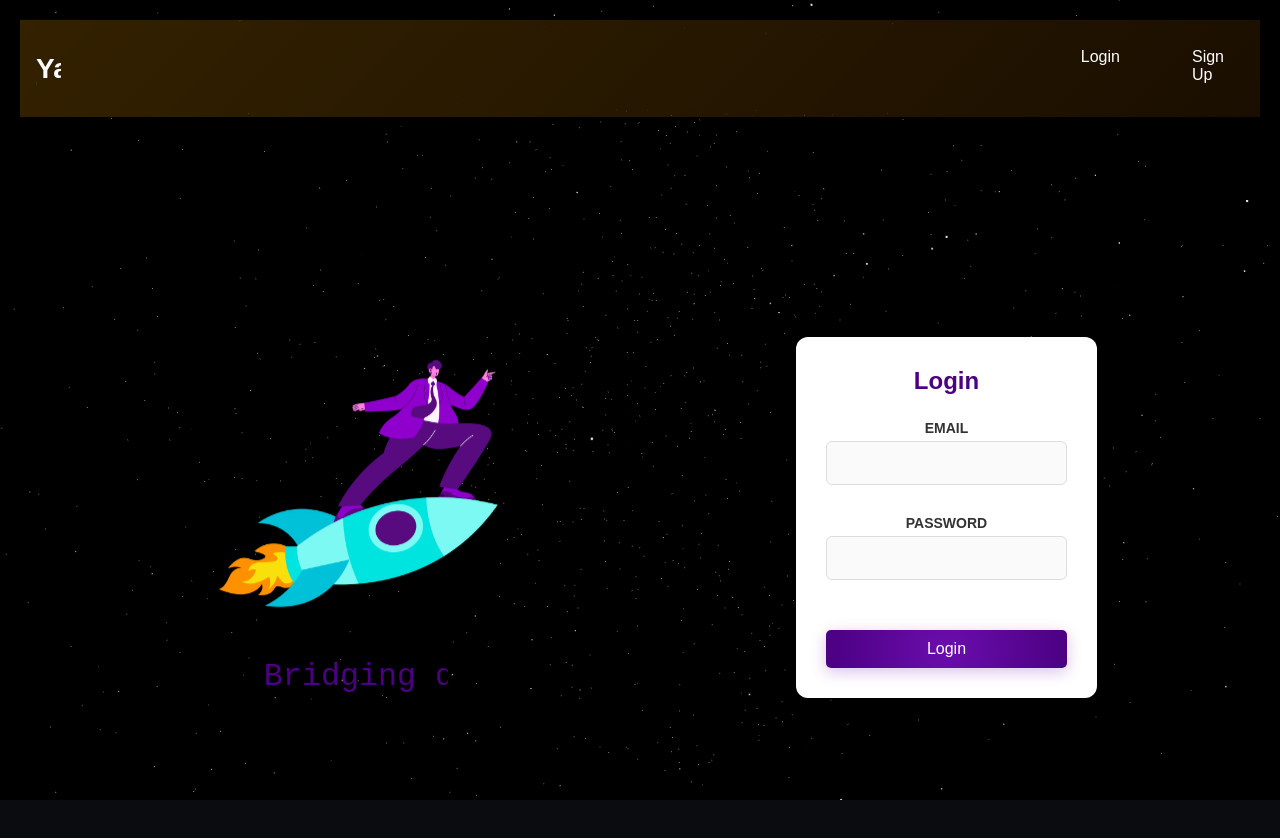
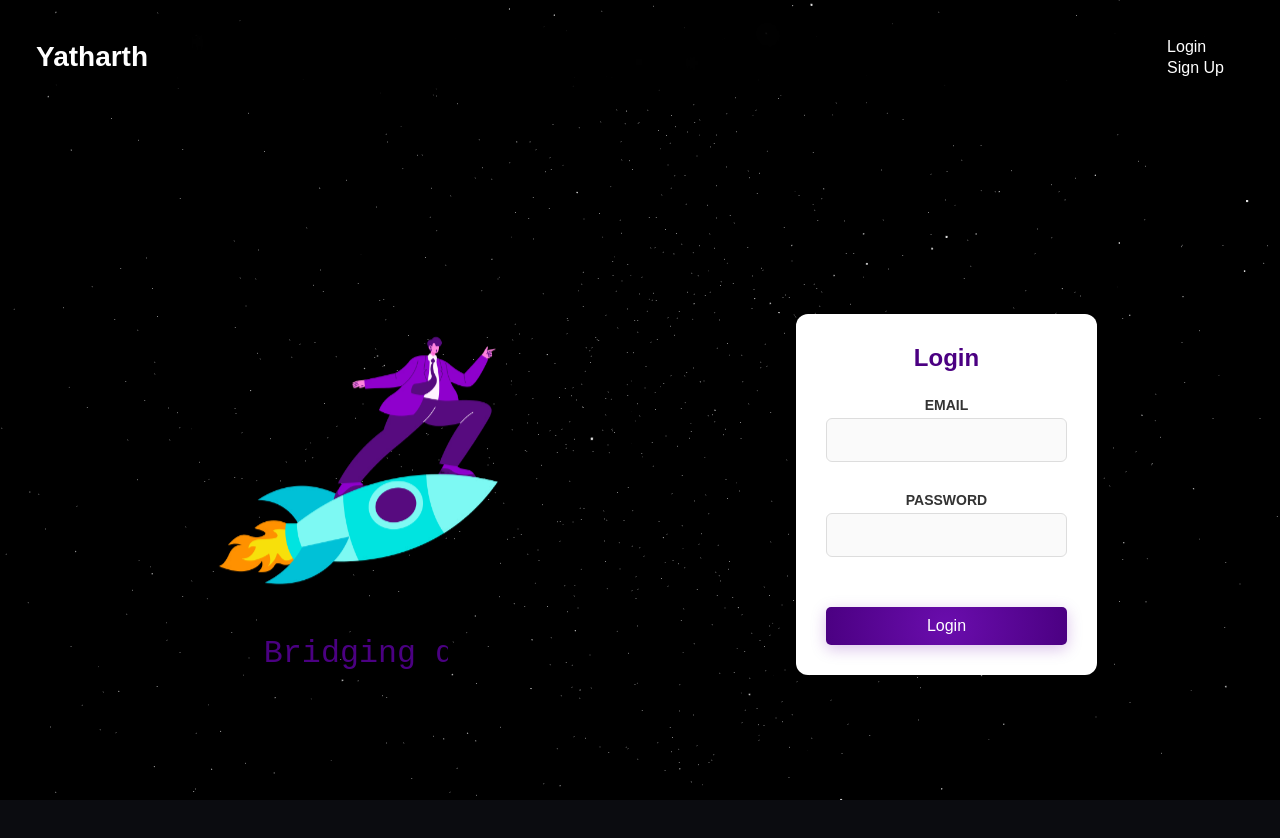
Before and after one commit to Aadithya-J/sih24, a React (Vite) app in the folder frontend/: page /login in a window 1280 px wide. Shown: the top 838 px of the page. Built offline with nearby package versions, Linux system fonts and the light colour scheme; no server answers.

Commit message:
light dark

```diff
--- a/frontend/src/components/Navbar/Navbar.css
+++ b/frontend/src/components/Navbar/Navbar.css
@@ -1,128 +1,91 @@
 /* Basic styling for the navbar */
 .navbar {
-  position: -webkit-static; /* For Safari */
   position: static;
   top: 0;
   z-index: 1000;
   padding: 1rem;
   box-shadow: 0 2px 4px rgba(0, 0, 0, 0.3); /* Soft shadow */
-  backdrop-filter: blur(10px); /* Blurs the background to enhance the celestial effect */
-  color: #fff; /* White text for better contrast */
+  backdrop-filter: blur(10px); /* Blurs the background */
+  color: #fff; /* White text for contrast */
   transition: background-color 0.3s;
+}
 
+/* Light mode styling */
+.light-mode .navbar {
+  background: orange;
+}
+
+/* Dark mode styling */
+.dark-mode .navbar {
   background: linear-gradient(
     135deg,
     rgba(255, 165, 0, 0.2) 0%, /* Light orange with 20% opacity */
     rgba(255, 140, 0, 0.1) 100% /* Slightly darker orange with 10% opacity */
   );
-
 }
 
+/* Container styling */
 .navbar__container {
   display: flex;
   justify-content: space-between;
   align-items: center;
 }
 
-/* Logo styles */
+/* Logo styling */
 .navbar__logo {
-  font-size: 1.75rem; /* Increased size for a more prominent logo */
+  font-size: 1.75rem;
   font-weight: bold;
   text-decoration: none;
-  color: #fff; /* White color to stand out on dark background */
+  color: inherit; /* Inherit color from parent */
   position: relative;
-  overflow: hidden; /* Ensure the underline effect stays within the bounds of the logo */
-  transition: color 0.3s, transform 0.3s, box-shadow 0.3s; /* Added box-shadow transition */
+  overflow: hidden;
+  transition: color 0.3s, transform 0.3s, box-shadow 0.3s;
 }
 
-/* Hover effect for the logo */
 .navbar__logo:hover {
   color: #a24fc4; /* Purple color on hover */
-  transform: scale(1.1) rotate(360deg); /* Slightly enlarge and rotate logo on hover */
-  box-shadow: 0 0 20px rgba(162, 79, 196, 0.8), inset 0 0 10px rgba(162, 79, 196, 0.6); /* Add outer and inner glow effects */
-  background: linear-gradient(45deg, rgba(162, 79, 196, 0.2), rgba(162, 79, 196, 0.1)); /* Optional: Add a subtle gradient background */
+  box-shadow: 0 0 20px rgba(162, 79, 196, 0.8), inset 0 0 10px rgba(162, 79, 196, 0.6);
+  background: linear-gradient(45deg, rgba(162, 79, 196, 0.2), rgba(162, 79, 196, 0.1));
 }
 
-/* Dynamic underline effect for logo */
 .navbar__logo::after {
   content: '';
   position: absolute;
   left: 0;
   bottom: 0;
   width: 100%;
-  height: 3px; /* Thickness of the underline */
-  background-color: #a24fc4; /* Purple color for the underline */
-  transform: translateX(-100%); /* Start hidden to the left */
+  height: 3px;
+  background-color: #a24fc4;
+  transform: translateX(-100%);
   transition: transform 0.3s ease;
 }
 
-
-/* Hover effect for logo underline */
 .navbar__logo:hover::after {
-  transform: translateX(0); /* Slide in from the left to cover the full width */
+  transform: translateX(0);
 }
-
 
 /* Menu styles */
 .navbar__menu {
-  display: none; /* Initially hidden for mobile */
-  position: absolute;
-  top: 100%;
-  right: 0;
-
-
-  box-shadow: 0 2px 4px rgba(0, 0, 0, 0.3);
-  width: 100%;
-  z-index: 1000;
-  transition: opacity 0.3s ease-in-out;
-  opacity: 0;
-  visibility: hidden;
+  display: flex;
+  gap: 2rem;
 }
 
-.navbar__menu.show-menu {
-  display: block;
-  opacity: 1;
-  visibility: visible;
-}
-
-.navbar__list {
+.navbar__menu .navbar__list {
   list-style: none;
-  padding: 1rem;
+  padding: 0;
   margin: 0;
   display: flex;
-  flex-direction: column;
-  gap: 1rem;
-  width: 600px;
-}
-
-.navbar__container {
-  display: flex;
-  justify-content: space-between;
-  align-items: center;
-  width: 100%;
-}
-
-.navbar__menu {
-  flex-grow: 1;
-  display: flex;
-  justify-content: center; /* Center the links */
-}
-
-.navbar__list {
-  list-style: none;
-  display: flex;
-  gap: 2rem; /* Adjust spacing between the links */
+  gap: 2rem;
 }
 
 .navbar__link {
   text-decoration: none;
-  color: #fff; /* White color to stand out on dark background */
+  color: inherit;
+  font-size: 1rem;
+  padding: 0.5rem 1rem;
   position: relative;
   overflow: hidden;
-  font-size: 1rem;
-  padding: 0.5rem 1rem;
   transition: color 0.3s;
-  display: inline-block;
 }
 
 .navbar__link::after {
@@ -145,106 +108,17 @@
 .navbar__profile {
   position: relative;
   display: inline-block;
-  margin-left: auto; /* Move profile to the right */
 }
 
 .navbar__profile-icon {
   font-size: 2rem;
-  color: #fff;
+  color: inherit;
   cursor: pointer;
-  transition: color 0.3s; /* Smooth transition for color change */
+  transition: color 0.3s;
 }
 
-/* Hover effect for profile icon */
 .navbar__profile-icon:hover {
-  color: #ff5722; /* Orange color */
-}
-
-/* Menu styles */
-.navbar__menu {
-  display: none; /* Initially hidden for mobile */
-  position: absolute;
-  top: 100%;
-  right: 0;
-
-  box-shadow: 0 2px 4px rgba(0, 0, 0, 0.3);
-
-  z-index: 1000;
-  transition: opacity 0.3s ease-in-out;
-  opacity: 0;
-  visibility: hidden;
-}
-
-.navbar__menu.show-menu {
-  display: block;
-  opacity: 1;
-  visibility: visible;
-}
-
-.navbar__list {
-  list-style: none;
-  padding: 1rem;
-
-  display: flex;
-  flex-direction: right;
-  gap: 0rem;
-}
-
-.navbar__container {
-  display: flex;
-  justify-content: space-between;
-  align-items: center;
-  width: 100%;
-}
-
-.navbar__menu {
-  flex-grow: 1;
-  display: flex;
-  justify-content: center; /* Center the links */
-}
-
-.lio {
-  list-style: none;
-  display: flex;
-  gap: 2rem; /* Adjust spacing between the links */
-  flex-direction: right;
-  margin-left: 1000px;
-}
-
-.navbar__link {
-  text-decoration: none;
-  color: #fff; /* White color to stand out on dark background */
-  position: relative;
-  overflow: hidden;
-  font-size: 1rem;
-  padding: 0.5rem 1rem;
-  transition: color 0.3s; /* Smooth transition for color change */
-  display: inline-block;
-}
-.pi strong svg {
-  font-size: 2em; /* Adjust the size as needed */
-  float: left;
-}
-
-/* Hover effect for links in the menu */
-.navbar__link:hover {
-  color: #ff5722; /* Orange color */
-}
-
-.navbar__link::after {
-  content: '';
-  position: absolute;
-  width: 100%;
-  height: 2px;
-  background-color: #fff;
-  bottom: 0;
-  left: 50%;
-  transform: translateX(-50%) scaleX(0);
-  transition: transform 0.3s ease;
-}
-
-.navbar__link:hover::after {
-  transform: translateX(-50%) scaleX(1);
+  color: #ff5722;
 }
 
 /* Profile dropdown */
@@ -302,7 +176,7 @@
 
 /* Mobile toggle styling */
 .navbar__toggle {
-  display: none; /* Only show for mobile */
+  display: none;
 }
 
 @media (max-width: 1150px) {
@@ -314,7 +188,7 @@
     display: none;
   }
 
-  .show-menu {
+  .navbar__menu.show-menu {
     display: block;
   }
 }
@@ -322,7 +196,7 @@
 /* Responsive styles */
 @media (min-width: 1150px) {
   .navbar__toggle {
-    display: none; /* Hide toggle button on larger screens */
+    display: none;
   }
 
   .navbar__menu {
@@ -335,43 +209,31 @@
   }
 
   .navbar__list {
-    flex-direction: row; /* Align links horizontally */
+    flex-direction: row;
   }
 
-  .navbar__link,
-  .navbar__button {
+  .navbar__link {
     padding: 0.5rem 1rem;
   }
 }
 
-/* Link styles */
+/* Additional styles */
 .navbar__link {
-  text-decoration: none;
-  color: #fff; /* White text for contrast */
   padding: 0.75rem 1.25rem;
   border-radius: 4px;
-  position: relative;
-  overflow: hidden; /* Ensure the underline effect stays within the bounds of the link */
 }
-.navbar__menu--auth {
-  display: flex;
-  gap: 1rem;
-  margin-left: auto; /* Pushes the menu to the right */
-}
-/* Underline effect */
+
 .navbar__link::before {
   content: '';
   position: absolute;
   left: 50%;
   bottom: 0;
   width: 0;
-  height: 2px; /* Thickness of the underline */
-  background-color: #a24fc4; /* Purple color for the underline */
+  height: 2px;
+  background-color: #a24fc4;
   transition: width 0.3s ease, left 0.3s ease;
-  /* Adjust the height and background color as needed */
 }
 
-/* Hover effect */
 .navbar__link:hover::before {
   left: 0;
   width: 100%;
--- a/frontend/src/components/Navbar/Navbar.jsx
+++ b/frontend/src/components/Navbar/Navbar.jsx
@@ -11,7 +11,7 @@ function Navbar() {
   const { user } = useAuthContext();
   const [showMenu, setShowMenu] = useState(false);
   const [showProfileDropdown, setShowProfileDropdown] = useState(false);
-
+  const [isLightMode, setIsLightMode] = useState(false); // Added state for theme
   const profileRef = useRef(null);
 
   const toggleMenu = () => {
@@ -20,6 +20,12 @@ function Navbar() {
 
   const toggleProfileDropdown = () => {
     setShowProfileDropdown((prev) => !prev);
+  };
+
+  const toggleTheme = () => {
+    setIsLightMode((prevMode) => !prevMode);
+    document.body.classList.toggle('light-mode', !isLightMode);
+    document.body.classList.toggle('dark-mode', isLightMode);
   };
 
   useEffect(() => {
@@ -36,7 +42,7 @@ function Navbar() {
   }, [profileRef]);
 
   return (
-    <nav className="navbar">
+    <nav className={`navbar ${isLightMode ? 'light-mode' : 'dark-mode'}`}>
       <div className="navbar__container">
         {/* Logo */}
         <Link to="/" className="navbar__logo">
@@ -73,7 +79,13 @@ function Navbar() {
                 </li>
               </ul>
             </div>
-
+            <button
+                      className="theme-toggle-button"
+                      onClick={toggleTheme}
+                      aria-label={`Switch to ${isLightMode ? 'Dark' : 'Light'} Mode`}
+                    >
+                      Switch to {isLightMode ? 'Dark' : 'Light'} Mode
+                    </button>
             {/* Profile Dropdown */}
             <div className="navbar__profile" ref={profileRef}>
               <FaUserCircle
@@ -91,11 +103,12 @@ function Navbar() {
                         {user?.displayName || "Unknown"}
                       </p>
                     </Link>
-                    <p> {user?.email || "Unknown"}</p>
+                    <p>{user?.email || "Unknown"}</p>
                     {!user?.displayName && (
                       <Link to="/personalized-form">Complete Profile</Link>
                     )}
                     <hr />
+
                     <button onClick={logout} className="navbar__logout-button">
                       Logout
                     </button>
--- a/frontend/src/pages/home/Home.css
+++ b/frontend/src/pages/home/Home.css
@@ -1,15 +1,197 @@
-/* Basic styling for the body */
+/* Home.css */
 @import url('https://fonts.googleapis.com/css2?family=Roboto:wght@400;700&display=swap');
 
+/* Base styles for the light and dark modes */
 body {
   margin: 0;
   padding: 0;
   font-family: 'Roboto', sans-serif;
-  background-color: #d6d9e7;
+
   color: #fff;
 }
 
-/* Hero Section */
+
+/* Light Mode Styles */
+.light-mode {
+  background-color: #f5f5f5;
+  color: black;
+}
+
+.light-mode .hero-section {
+  background-color: #ffffff;
+}
+
+.light-mode .features-section {
+  display: grid;
+  grid-template-columns: repeat(2, 1fr);
+  gap: 30px;
+  padding: 60px;
+  background-image: url('https://example.com/your-celestial-background.jpg');
+  background-size: cover;
+  background-position: center;
+  box-shadow: inset 0 0 40px rgba(0, 0, 0, 0.6);
+  animation: fadeIn 1.8s ease-in-out;
+}
+.light-mode .feature-box {
+  background-color: white;
+  border-radius: 15px;
+  padding: 30px;
+  text-align: center;
+  box-shadow: 0 8px 16px rgba(0, 0, 0, 0.3);
+  transition: transform 0.3s ease, box-shadow 0.3s ease;
+  opacity: 0.9;
+}
+
+/* Dark Mode Styles */
+.dark-mode {
+
+  color: #f5f5f5;
+}
+
+ .hero-section h1 {
+  font-size: 54px;
+  background: linear-gradient(45deg, rgb(221, 118, 21), rgb(230, 60, 9));
+  -webkit-background-clip: text;
+  background-clip: text;
+  color: transparent; /* Makes the text transparent to show the background gradient */
+  margin-bottom: 20px;
+  font-weight: 700;
+  letter-spacing: 2px;
+  animation: slideDown 1s ease-out;
+}
+
+
+ .hero-section p {
+  font-size: 22px;
+  max-width: 750px;
+  margin-bottom: 40px;
+  line-height: 1.6;
+  color: #ddd;
+  animation: fadeInUp 1.2s ease-out;
+}
+
+
+.dark-mode .cta-button {
+  background-color: #ff8c00;
+  color: #fff;
+  border: none;
+  border-radius: 30px;
+  padding: 15px 40px;
+  font-size: 20px;
+  cursor: pointer;
+  transition: all 0.3s ease;
+  text-transform: uppercase;
+  letter-spacing: 1px;
+  font-weight: bold;
+  box-shadow: 0 4px 8px rgba(0, 0, 0, 0.2);
+}
+
+ .cta-button:focus {
+  outline: none;
+  box-shadow: 0 0 0 3px rgba(255, 140, 0, 0.5);
+}
+
+
+ .dark-mode .features-section {
+  display: grid;
+  grid-template-columns: repeat(2, 1fr);
+  gap: 30px;
+  padding: 60px;
+  background-image: url('https://example.com/your-celestial-background.jpg');
+  background-size: cover;
+  background-position: center;
+  box-shadow: inset 0 0 40px rgba(0, 0, 0, 0.6);
+  animation: fadeIn 1.8s ease-in-out;
+}
+.dark-mode .feature-box {
+  background-color: rgba(41, 45, 51, 0.85);
+  border-radius: 15px;
+  padding: 30px;
+  text-align: center;
+  box-shadow: 0 8px 16px rgba(0, 0, 0, 0.3);
+  transition: transform 0.3s ease, box-shadow 0.3s ease;
+  opacity: 0.9;
+}
+.dark-mode .feature-box:hover {
+  transform: translateY(-10px);
+  box-shadow: 0 12px 24px rgba(0, 0, 0, 0.4);
+  opacity: 1;
+}
+.dark-mode .feature-box h3 {
+  font-size: 24px;
+  color: #ff8c00;
+  margin-bottom: 15px;
+  text-transform: uppercase;
+  letter-spacing: 1.5px;
+  font-weight: bold;
+  animation: fadeInUp 1.4s ease-out;
+}
+.dark-mode .feature-box p {
+  font-size: 18px;
+  color: #ccc;
+  line-height: 1.5;
+  animation: fadeInUp 1.6s ease-out;
+}
+.dark-mode .feature-box a {
+  text-decoration: none;
+  color: #ff8c00;
+}
+.dark-mode .feature-box a:hover {
+  text-decoration: none;
+  color: #e67e22;
+}
+.dark-mode .feature-logo {
+  width: 80px;
+  height: 80px;
+  margin-bottom: 15px;
+  border-radius: 50%;
+  object-fit: cover;
+}
+.dark-mode .about-card {
+  background-color: rgba(41, 45, 51, 0.85);
+  border-radius: 15px;
+  padding: 30px;
+  margin: 20px 10px;
+  text-align: center;
+  box-shadow: 0 8px 16px rgba(0, 0, 0, 0.3);
+  transition: transform 0.3s ease, box-shadow 0.3s ease;
+  opacity: 0.9;
+  animation: fadeIn 1.5s ease-in-out;
+}
+.dark-mode .about-card:hover {
+  transform: translateY(-10px);
+  box-shadow: 0 12px 24px rgba(0, 0, 0, 0.4);
+  opacity: 1;
+}
+.dark-mode .about-card h2 {
+  margin-bottom: 15px;
+  font-size: 24px;
+  color: #ff8c00;
+  text-transform: uppercase;
+  letter-spacing: 1.5px;
+  font-weight: bold;
+  animation: fadeInUp 1.4s ease-out;
+}
+.dark-mode .about-card p {
+  font-size: 18px;
+  color: #ccc;
+  line-height: 1.5;
+  animation: fadeInUp 1.6s ease-out;
+}
+
+.dark-mode .learn-more-link {
+  display: inline-block;
+  color: #ff8c00;
+  text-decoration: none;
+  font-weight: bold;
+}
+.dark-mode .learn-more-link:hover {
+  text-decoration: underline;
+}
+
+
+
+/* General Styles */
 .hero-section {
   display: flex;
   flex-direction: column;
@@ -17,9 +199,7 @@ body {
   align-items: center;
   text-align: center;
   height: 100vh;
-  background-attachment: fixed;
   padding: 20px;
-  animation: fadeIn 1.5s ease-in-out;
 }
 
 #hero-image {
@@ -32,11 +212,10 @@ body {
   background: linear-gradient(45deg, rgb(221, 118, 21), rgb(230, 60, 9));
   -webkit-background-clip: text;
   background-clip: text;
-  color: transparent; /* Makes the text transparent to show the background gradient */
+  color: transparent;
   margin-bottom: 20px;
   font-weight: 700;
   letter-spacing: 2px;
-  animation: slideDown 1s ease-out;
 }
 
 .hero-section p {
@@ -44,8 +223,6 @@ body {
   max-width: 750px;
   margin-bottom: 40px;
   line-height: 1.6;
-  color: #ddd;
-  animation: fadeInUp 1.2s ease-out;
 }
 
 .cta-button {
@@ -60,21 +237,13 @@ body {
   text-transform: uppercase;
   letter-spacing: 1px;
   font-weight: bold;
-  box-shadow: 0 4px 8px rgba(0, 0, 0, 0.2);
 }
 
 .cta-button:hover {
   transform: scale(1.1);
   background: linear-gradient(135deg, #ff8c00, #e67e22);
-  box-shadow: 0 8px 16px rgba(0, 0, 0, 0.3);
 }
 
-.cta-button:focus {
-  outline: none;
-  box-shadow: 0 0 0 3px rgba(255, 140, 0, 0.5);
-}
-
-/* Features Section */
 .features-section {
   display: grid;
   grid-template-columns: repeat(2, 1fr);
@@ -84,108 +253,62 @@ body {
   background-size: cover;
   background-position: center;
   box-shadow: inset 0 0 40px rgba(0, 0, 0, 0.6);
-  animation: fadeIn 1.8s ease-in-out;
 }
 
 .feature-box {
-  background-color: rgba(41, 45, 51, 0.85);
   border-radius: 15px;
   padding: 30px;
   text-align: center;
   box-shadow: 0 8px 16px rgba(0, 0, 0, 0.3);
   transition: transform 0.3s ease, box-shadow 0.3s ease;
-  opacity: 0.9;
 }
 
 .feature-box:hover {
   transform: translateY(-10px);
   box-shadow: 0 12px 24px rgba(0, 0, 0, 0.4);
-  opacity: 1;
 }
 
-.feature-box h3 {
-  font-size: 24px;
-  color: #ff8c00;
+.feature-box img {
+  width: 80px;
   margin-bottom: 15px;
-  text-transform: uppercase;
-  letter-spacing: 1.5px;
-  font-weight: bold;
-  animation: fadeInUp 1.4s ease-out;
-}
-
-.feature-box p {
-  font-size: 18px;
-  color: #ccc;
-  line-height: 1.5;
-  animation: fadeInUp 1.6s ease-out;
 }
 
 .feature-box a {
   text-decoration: none;
-  color: #ff8c00;
+  color: inherit;
 }
 
-.feature-box a:hover {
-  text-decoration: none;
-  color: #e67e22;
+.about-card {
+  background-color:white;
+  border-radius: 15px;
+  padding: 30px;
+  box-shadow: 0 8px 16px rgba(0, 0, 0, 0.2);
+  margin: 30px;
+}
+.dark-mode .about-card {
+  background-color: rgba(41, 45, 51, 0.85);
+
+}
+.light-mode .about-card p {
+  color: #000; /* Black color for light mode */
+}
+.light-mode .feature-box p {
+  color: #000; /* Black color for light mode */
+}
+/* Light Mode About Card */
+.light-mode .about-card {
+  background-color: white;
+}.dark-mode .feature-box {
+  background-color: rgba(51, 51, 51, 0.85);
 }
 
-.feature-logo {
-  width: 80px;
-  height: 80px;
-  margin-bottom: 15px;
-  border-radius: 50%;
-  object-fit: cover;
+/* Light Mode Feature Box */
+.light-mode .feature-box {
+  background-color:white;
 }
-
-/* About Card Styling */
-.about-card {
-  background-color: rgba(41, 45, 51, 0.85);
-  border-radius: 15px;
-  padding: 30px;
-  margin: 20px 10px;
-  text-align: center;
-  box-shadow: 0 8px 16px rgba(0, 0, 0, 0.3);
-  transition: transform 0.3s ease, box-shadow 0.3s ease;
-  opacity: 0.9;
-  animation: fadeIn 1.5s ease-in-out;
+.light-mode p{
+  color: black;
 }
-
-.about-card:hover {
-  transform: translateY(-10px);
-  box-shadow: 0 12px 24px rgba(0, 0, 0, 0.4);
-  opacity: 1;
-}
-
-.about-card h2 {
-  margin-bottom: 15px;
-  font-size: 24px;
-  color: #ff8c00;
-  text-transform: uppercase;
-  letter-spacing: 1.5px;
-  font-weight: bold;
-  animation: fadeInUp 1.4s ease-out;
-}
-
-.about-card p {
-  font-size: 18px;
-  color: #ccc;
-  line-height: 1.5;
-  animation: fadeInUp 1.6s ease-out;
-}
-
-.learn-more-link {
-  display: inline-block;
-  color: #ff8c00;
-  text-decoration: none;
-  font-weight: bold;
-}
-
-.learn-more-link:hover {
-  text-decoration: underline;
-}
-
-/* Footer Styling */
 .footer {
   background-color: orange;
   padding: 20px;
@@ -230,60 +353,3 @@ body {
 .footer-links a:hover {
   color: purple;
 }
-
-/* Responsive Layout */
-@media (max-width: 768px) {
-  .features-section {
-    grid-template-columns: 1fr;
-  }
-
-  .hero-section h1 {
-    font-size: 40px;
-  }
-
-  .hero-section p {
-    font-size: 18px;
-  }
-
-  .footer-content {
-    flex-direction: column;
-    text-align: center;
-  }
-
-  .footer-links {
-    justify-content: center;
-    margin-top: 10px;
-  }
-}
-
-/* Animations */
-@keyframes fadeIn {
-  from {
-    opacity: 0;
-  }
-  to {
-    opacity: 1;
-  }
-}
-
-@keyframes fadeInUp {
-  from {
-    opacity: 0;
-    transform: translateY(20px);
-  }
-  to {
-    opacity: 1;
-    transform: translateY(0);
-  }
-}
-
-@keyframes slideDown {
-  from {
-    opacity: 0;
-    transform: translateY(-30px);
-  }
-  to {
-    opacity: 1;
-    transform: translateY(0);
-  }
-}
```
Also changed, not shown: frontend/src/pages/home/Home.js (+10 -6 lines). Lines whose indentation alone changed are shown as unchanged.
